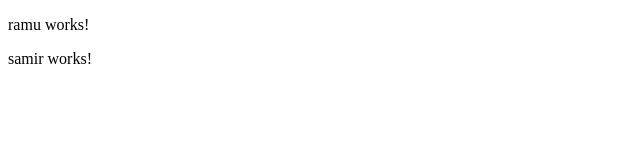
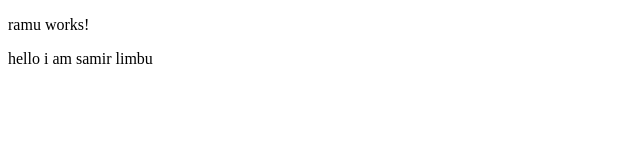
Before and after one commit to SamirLechherbo/todo, an Angular app: page / in a window 1280 px wide. Shown: the top 160 px of the page, without its empty margins (0-640 px from the left). Built offline with nearby package versions, Linux system fonts and the light colour scheme.

Commit message:
created samir component

```diff
--- a/src/app/samir/samir.component.html
+++ b/src/app/samir/samir.component.html
@@ -1 +1 @@
-<p>samir works!</p>
+<p>hello i am samir limbu</p>
```
